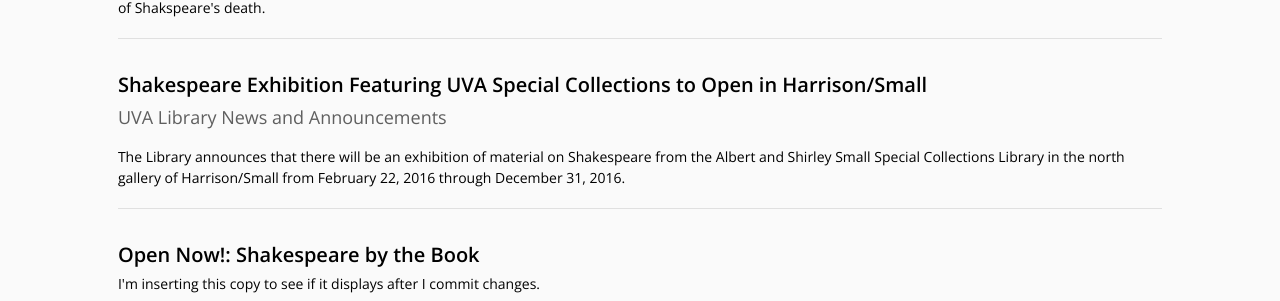
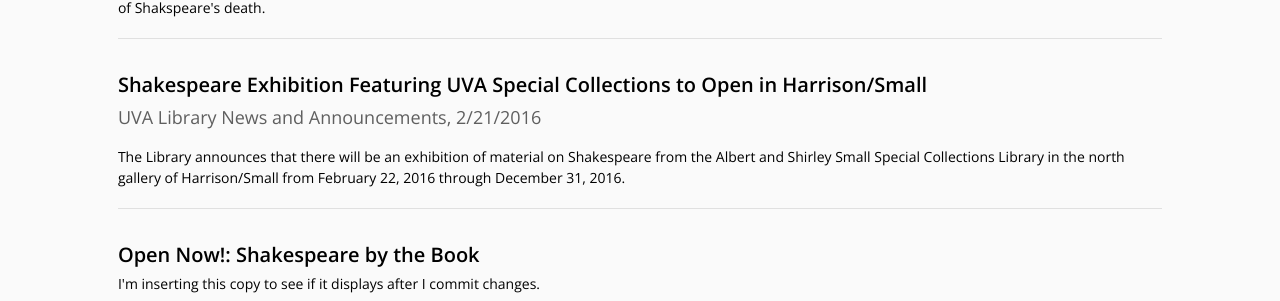
Before and after one commit to uvalib/shakespeare, a Jekyll site: the page built from news.html, in a window 1280 px wide. Shown: the part 347-648 px from the top of the page. Built offline with Jekyll 4.4.1, drawn with Linux system fonts in a browser that asks for light colours; nearby versions of some CDN libraries.

Commit message:
Update 2016-02-21-an-exhibition-of-rare-shakespeare-opens-in-the-harrison-small-north-gallery.html

```diff
--- a/_news/2016-02-21-an-exhibition-of-rare-shakespeare-opens-in-the-harrison-small-north-gallery.html
+++ b/_news/2016-02-21-an-exhibition-of-rare-shakespeare-opens-in-the-harrison-small-north-gallery.html
@@ -1,7 +1,7 @@
 ---
 title: "Shakespeare Exhibition Featuring UVA Special Collections to Open in Harrison/Small"
 link: "http://news.library.virginia.edu/2016/02/21/an-exhibition-of-rare-shakespeare-opens-in-the-harrison-north-gallery/"
-subtitle: "UVA Library News and Announcements"
+subtitle: "UVA Library News and Announcements, 2/21/2016"
 copy: "The Library announces that there will be an exhibition of material on Shakespeare from the Albert and Shirley Small Special Collections Library in the north gallery of Harrison/Small from February 22, 2016 through December 31, 2016."
 published_date: ""
 ---
```
